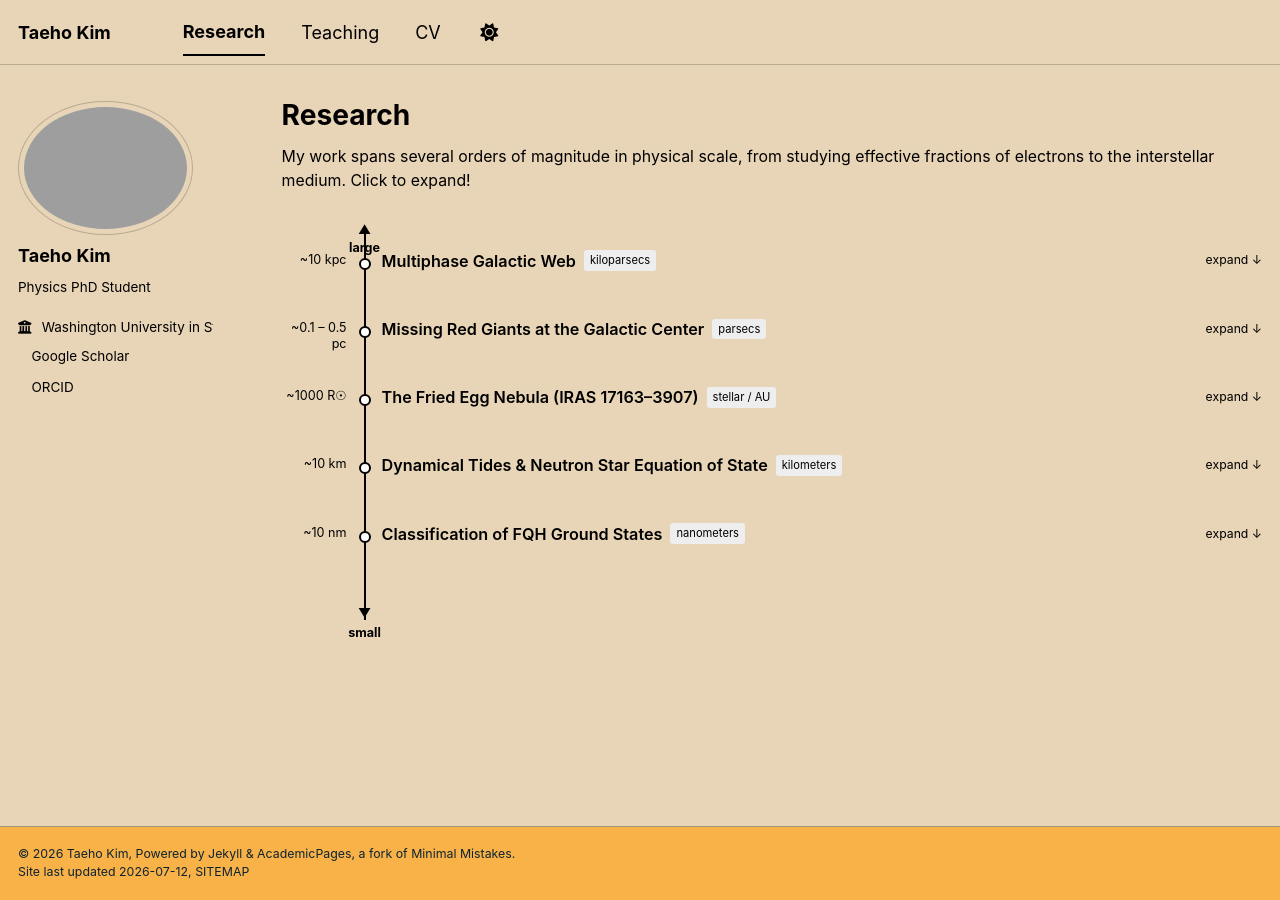
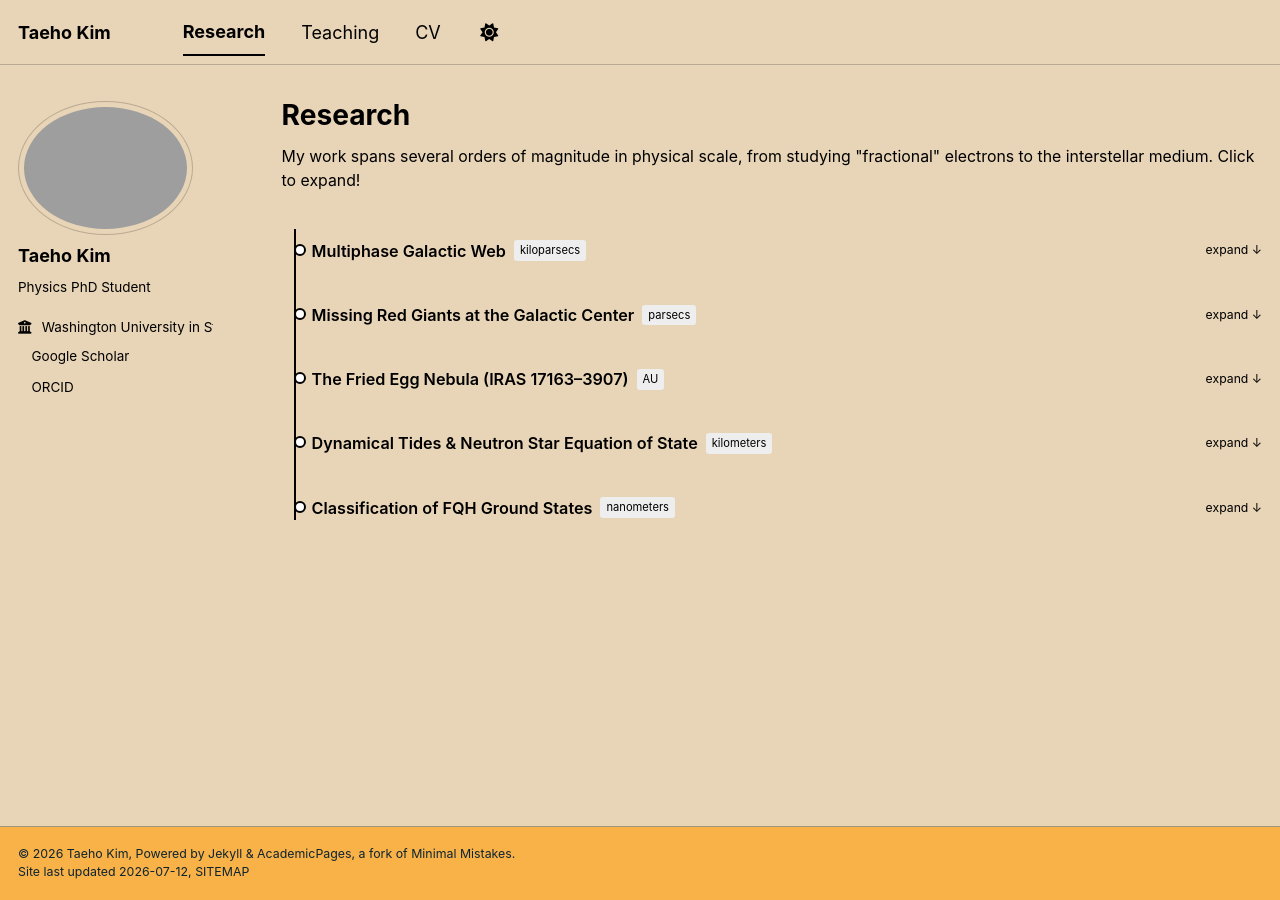
Before and after one commit to tk3411/tk3411.github.io, a Jekyll site: the page built from _pages/research.html, in a window 1280 px wide. Built offline with Jekyll 4.4.1, drawn with Linux system fonts in a browser that asks for light colours; a style sheet for code colours, icons or effects is not loaded.

Commit message:
Update research.html

```diff
--- a/_pages/research.html
+++ b/_pages/research.html
@@ -5,22 +5,19 @@ permalink: /research/
 author_profile: true
 ---
 <p style="color:#000;font-size:0.88rem;margin-bottom:2rem;">
-My work spans several orders of magnitude in physical scale, from studying effective fractions of electrons to the interstellar medium. Click to expand!
+My work spans several orders of magnitude in physical scale, from studying "fractional" electrons to the interstellar medium. Click to expand!
 </p>
 
 <style>
-* { box-sizing: border-box; }
-
 .phys-timeline {
   position: relative;
-  padding-left: 100px;
-  padding-top: 20px;
-  padding-bottom: 30px;
+  padding-left: 30px;
+  padding-top: 10px;
 }
 .phys-timeline::before {
   content: '';
   position: absolute;
-  left: 82px;
+  left: 12px;
   top: 0;
   bottom: 0;
   width: 2px;
@@ -28,122 +25,57 @@ My work spans several orders of magnitude in physical scale, from studying effec
 }
 .phys-item {
   position: relative;
-  margin-bottom: 44px;
+  margin-bottom: 40px;
   cursor: pointer;
 }
-.phys-item:last-child { margin-bottom: 0; }
-
 .phys-item::before {
   content: '';
   position: absolute;
-  left: -17px;
-  top: 0.5rem;
+  left: -18px;
+  top: 5px;
   width: 12px;
   height: 12px;
   border-radius: 50%;
   background: #fff;
   border: 2px solid #000;
-  transform: translateX(-50%);
-  transition: border-color 0.2s, background 0.2s;
+  transition: all 0.2s;
   z-index: 1;
 }
-.phys-item.active::before {
-  background: #000;
-  border-color: #000;
-}
-.phys-scale-label {
-  position: absolute;
-  left: -100px;
-  width: 65px;
-  top: 3px;
-  text-align: right;
-  font-family: inherit;
-  font-size: 0.7rem;
-  color: #000;
-  line-height: 1.3;
-}
-.phys-header {
-  display: flex;
-  align-items: center;
-  gap: 8px;
-  flex-wrap: wrap;
-}
-.phys-title {
-  font-size: 0.9rem;
-  font-weight: 600;
-  color: #000;
-  margin: 0;
-  transition: color 0.2s;
-}
-.phys-item.active .phys-title { color: #000; }
-.phys-badge {
-  font-size: 0.62rem;
-  font-family: inherit;
-  background: #eee;
-  color: #000;
-  padding: 2px 6px;
-  border-radius: 3px;
-}
-.phys-hint {
-  margin-left: auto;
-  font-size: 0.68rem;
-  color: #000;
-}
+
+/* Color Coding */
+.ism.active::before { background: #0066cc; border-color: #0066cc; }
+.ism.active .phys-body { border-left-color: #0066cc; }
+
+.giants.active::before { background: #cc0000; border-color: #cc0000; }
+.giants.active .phys-body { border-left-color: #cc0000; }
+
+.nebula.active::before, .fqh.active::before { background: #d4ac0d; border-color: #d4ac0d; }
+.nebula.active .phys-body, .fqh.active .phys-body { border-left-color: #d4ac0d; }
+
+.neutron.active::before { background: #666666; border-color: #666666; }
+.neutron.active .phys-body { border-left-color: #666666; }
+
+.phys-header { display: flex; align-items: center; gap: 8px; flex-wrap: wrap; }
+.phys-title { font-size: 0.9rem; font-weight: 600; color: #000; margin: 0; }
+.phys-badge { font-size: 0.62rem; background: #eee; color: #000; padding: 2px 6px; border-radius: 3px; }
+.phys-hint { margin-left: auto; font-size: 0.68rem; color: #000; }
 .phys-body {
   display: none;
   margin-top: 10px;
   padding: 12px 14px;
   background: #fcfcfc;
-  border-left: 3px solid #000;
+  border-left: 3px solid #ccc;
   border-radius: 0 4px 4px 0;
 }
 .phys-item.active .phys-body { display: block; }
-.phys-concept {
-  font-size: 0.8rem;
-  color: #000;
-  font-style: italic;
-  margin: 0 0 8px;
-}
-.phys-desc {
-  font-size: 0.8rem;
-  color: #000;
-  line-height: 1.65;
-  margin: 0 0 8px;
-}
-.phys-status {
-  font-size: 0.7rem;
-  color: #000;
-  margin: 0;
-  padding-top: 8px;
-  border-top: 1px solid #000;
-}
-.phys-axis-cap {
-  position: absolute;
-  left: 83px;
-  transform: translateX(-50%);
-  font-size: 0.7rem;
-  color: #000;
-  font-family: inherit;
-  text-align: center;
-  padding: 2px 0;
-  font-weight: bold;
-  background: none;
-}
-@media (max-width: 600px) {
-  .phys-timeline { padding-left: 70px; }
-  .phys-timeline::before { left: 52px; }
-  .phys-item::before { left: -17px; }
-  .phys-scale-label { left: -70px; width: 40px; font-size: 0.58rem; }
-  .phys-axis-cap { left: 53px; }
-}
+.phys-concept { font-size: 0.8rem; color: #000; font-style: italic; margin: 0 0 8px; }
+.phys-desc { font-size: 0.8rem; color: #000; line-height: 1.65; margin: 0 0 8px; }
+.phys-status { font-size: 0.7rem; color: #000; margin: 0; padding-top: 8px; border-top: 1px solid #000; }
 </style>
 
 <div class="phys-timeline">
 
-  <div class="phys-axis-cap" style="top: -10px;">▲<br>large</div>
-
-  <div class="phys-item" onclick="togglePhys(this)">
-    <div class="phys-scale-label">~10 kpc</div>
+  <div class="phys-item ism" onclick="togglePhys(this)">
     <div class="phys-header">
       <span class="phys-title">Multiphase Galactic Web</span>
       <span class="phys-badge">kiloparsecs</span>
@@ -156,8 +88,7 @@ My work spans several orders of magnitude in physical scale, from studying effec
     </div>
   </div>
 
-  <div class="phys-item" onclick="togglePhys(this)">
-    <div class="phys-scale-label">~0.1 – 0.5 pc</div>
+  <div class="phys-item giants" onclick="togglePhys(this)">
     <div class="phys-header">
       <span class="phys-title">Missing Red Giants at the Galactic Center</span>
       <span class="phys-badge">parsecs</span>
@@ -170,11 +101,10 @@ My work spans several orders of magnitude in physical scale, from studying effec
     </div>
   </div>
 
-  <div class="phys-item" onclick="togglePhys(this)">
-    <div class="phys-scale-label">~1000 R☉</div>
+  <div class="phys-item nebula" onclick="togglePhys(this)">
     <div class="phys-header">
       <span class="phys-title">The Fried Egg Nebula (IRAS 17163–3907)</span>
-      <span class="phys-badge">stellar / AU</span>
+      <span class="phys-badge">AU</span>
       <span class="phys-hint">expand ↓</span>
     </div>
     <div class="phys-body">
@@ -184,8 +114,7 @@ My work spans several orders of magnitude in physical scale, from studying effec
     </div>
   </div>
 
-  <div class="phys-item" onclick="togglePhys(this)">
-    <div class="phys-scale-label">~10 km</div>
+  <div class="phys-item neutron" onclick="togglePhys(this)">
     <div class="phys-header">
       <span class="phys-title">Dynamical Tides & Neutron Star Equation of State</span>
       <span class="phys-badge">kilometers</span>
@@ -198,8 +127,7 @@ My work spans several orders of magnitude in physical scale, from studying effec
     </div>
   </div>
 
-  <div class="phys-item" onclick="togglePhys(this)">
-    <div class="phys-scale-label">~10 nm</div>
+  <div class="phys-item fqh" onclick="togglePhys(this)">
     <div class="phys-header">
       <span class="phys-title">Classification of FQH Ground States</span>
       <span class="phys-badge">nanometers</span>
@@ -211,8 +139,6 @@ My work spans several orders of magnitude in physical scale, from studying effec
       <p class="phys-status">Ongoing · 2026</p>
     </div>
   </div>
-
-  <div class="phys-axis-cap" style="bottom: -25px;">▼<br>small</div>
 
 </div>
 
```
